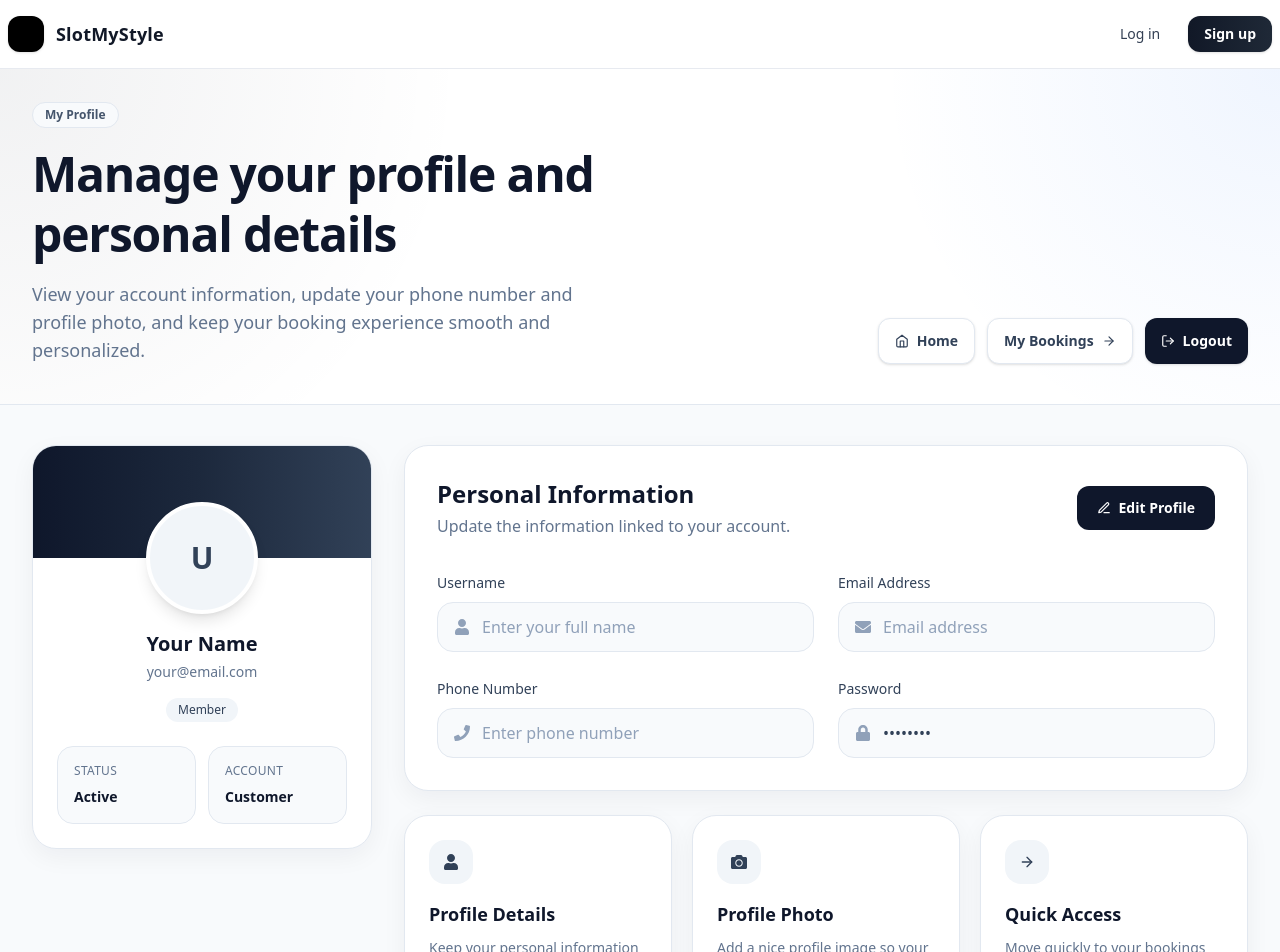
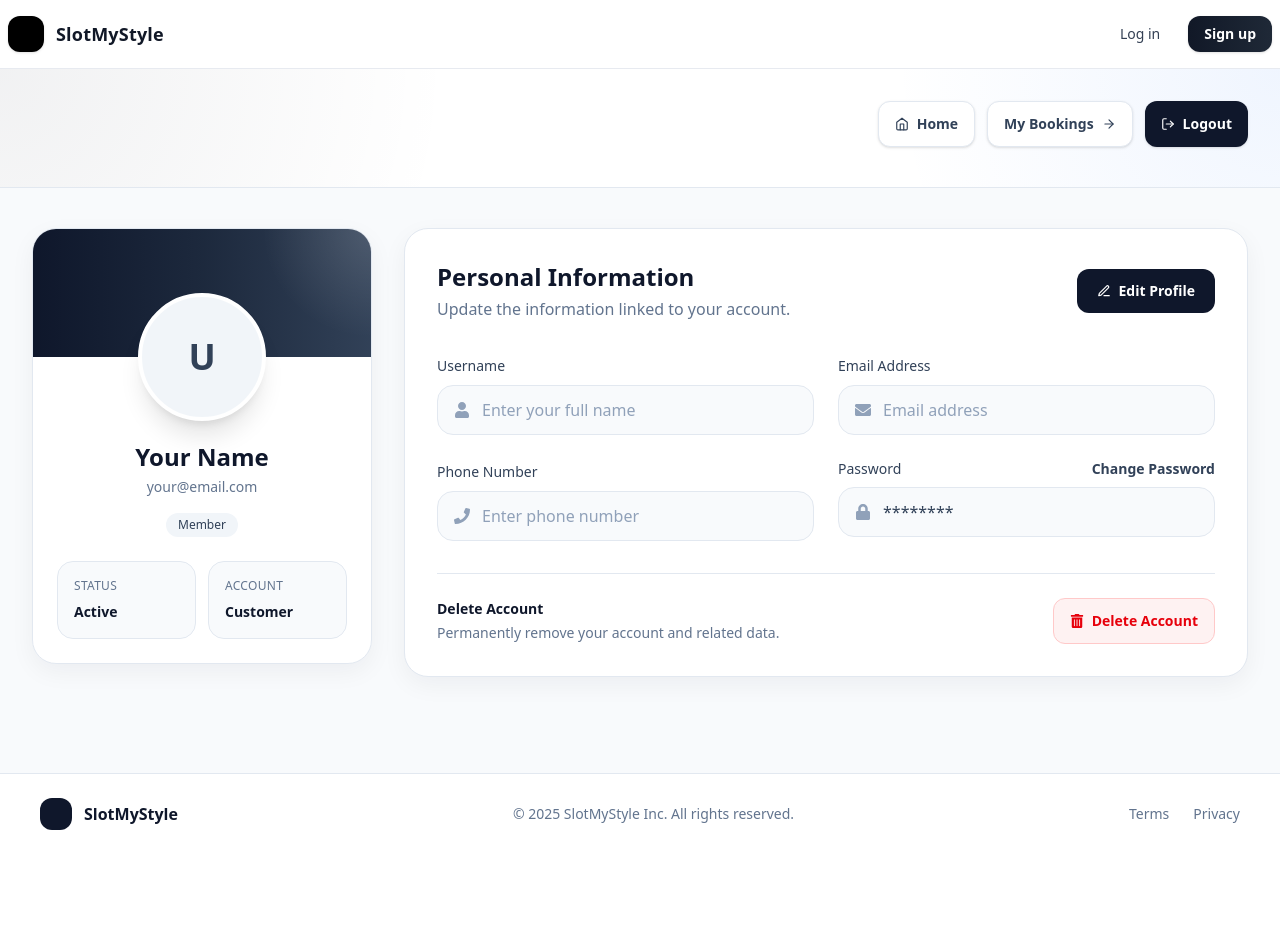
Before and after one commit to Yashraj39/salon-frontend-vercel, a React app: page /profile in a window 1280 px wide. Shown: the top 952 px of the page. After the commit the page ends 854 px from the top, so only its background shows below. Built offline with nearby package versions, Linux system fonts and the light colour scheme; the HTML template or start-up script is replaced by a standard one.

Commit message:
profile page updated

```diff
--- a/src/pages/Profile.jsx
+++ b/src/pages/Profile.jsx
@@ -6,8 +6,16 @@ import {
   FaPhone,
   FaLock,
   FaCamera,
+  FaTrashAlt,
 } from 'react-icons/fa'
-import { FiArrowRight, FiEdit3, FiHome, FiLogOut, FiX } from 'react-icons/fi'
+import {
+  FiArrowRight,
+  FiEdit3,
+  FiHome,
+  FiLogOut,
+  FiX,
+  FiAlertTriangle,
+} from 'react-icons/fi'
 import toast from 'react-hot-toast'
 import Navbar from '../componenets/Navbar'
 
@@ -18,6 +26,8 @@ export default function Profile() {
 
   const [editMode, setEditMode] = useState(false)
   const [backup, setBackup] = useState(null)
+  const [showDeleteModal, setShowDeleteModal] = useState(false)
+  const [showPasswordModal, setShowPasswordModal] = useState(false)
 
   const [userData, setUserData] = useState({
     userId: '',
@@ -51,7 +61,7 @@ export default function Profile() {
           }))
         }
       })
-      .catch(() => {})
+      .catch(() => { })
   }, [])
 
   const initials = useMemo(() => {
@@ -61,10 +71,6 @@ export default function Profile() {
     if (parts.length === 1) return parts[0][0]?.toUpperCase() || 'U'
     return `${parts[0][0] || ''}${parts[1][0] || ''}`.toUpperCase()
   }, [userData.name])
-
-  const joinedLabel = useMemo(() => {
-    return 'Member'
-  }, [])
 
   const handleChange = (e) => {
     const { name, value } = e.target
@@ -93,7 +99,7 @@ export default function Profile() {
       let data = null
       try {
         data = await res.json()
-      } catch {}
+      } catch { }
 
       if (data?.imageUrl) {
         setUserData((prev) => ({ ...prev, avatar: data.imageUrl }))
@@ -135,6 +141,21 @@ export default function Profile() {
     navigate('/home')
   }
 
+  const handleChangePasswordClick = () => {
+    setShowPasswordModal(true)
+  }
+
+  const handlePasswordSubmit = (e) => {
+    e.preventDefault()
+    setShowPasswordModal(false)
+    toast('Change password API will be connected later')
+  }
+
+  const handleConfirmDelete = () => {
+    setShowDeleteModal(false)
+    toast.error('Delete account API will be connected later')
+  }
+
   return (
     <div className='min-h-screen bg-[#f8fafc] text-slate-900 animate-[fadeIn_.35s_ease]'>
       <Navbar />
@@ -142,28 +163,12 @@ export default function Profile() {
       <section className='relative overflow-hidden border-b border-slate-200 bg-white'>
         <div className='absolute inset-0 bg-[radial-gradient(circle_at_top_left,_rgba(15,23,42,0.06),_transparent_35%),radial-gradient(circle_at_top_right,_rgba(59,130,246,0.08),_transparent_30%)]' />
 
-        <div className='relative max-w-7xl mx-auto px-4 sm:px-6 lg:px-8 pt-8 pb-10'>
-          <div className='flex flex-col lg:flex-row lg:items-end lg:justify-between gap-8'>
-            <div className='max-w-2xl'>
-              <span className='inline-flex items-center rounded-full border border-slate-200 bg-slate-50 px-3 py-1 text-xs font-semibold text-slate-600'>
-                My Profile
-              </span>
-
-              <h1 className='mt-4 text-3xl sm:text-4xl md:text-5xl font-bold tracking-tight text-slate-900 leading-tight'>
-                Manage your profile and personal details
-              </h1>
-
-              <p className='mt-4 text-sm sm:text-base md:text-lg text-slate-500 leading-7 max-w-xl'>
-                View your account information, update your phone number and
-                profile photo, and keep your booking experience smooth and
-                personalized.
-              </p>
-            </div>
-
-            <div className='flex flex-wrap gap-3'>
+        <div className='relative max-w-7xl mx-auto px-4 sm:px-6 lg:px-8 pt-6 sm:pt-8 pb-8 sm:pb-10'>
+          <div className='flex justify-center sm:justify-end'>
+            <div className='grid w-full max-w-md grid-cols-1 sm:flex sm:w-auto sm:max-w-none sm:flex-wrap sm:justify-end gap-3 animate-[fadeIn_.55s_ease]'>
               <button
                 onClick={() => navigate('/home')}
-                className='inline-flex items-center gap-2 rounded-xl border border-slate-200 bg-white px-4 py-3 text-sm font-semibold text-slate-700 shadow-sm transition hover:border-slate-300 hover:bg-slate-50'
+                className='inline-flex w-full sm:w-auto items-center justify-center gap-2 rounded-xl border border-slate-200 bg-white px-4 py-3 text-sm font-semibold text-slate-700 shadow-sm transition hover:-translate-y-0.5 hover:border-slate-300 hover:bg-slate-50'
               >
                 <FiHome />
                 Home
@@ -171,7 +176,7 @@ export default function Profile() {
 
               <button
                 onClick={() => navigate('/bookings')}
-                className='inline-flex items-center gap-2 rounded-xl border border-slate-200 bg-white px-4 py-3 text-sm font-semibold text-slate-700 shadow-sm transition hover:border-slate-300 hover:bg-slate-50'
+                className='inline-flex w-full sm:w-auto items-center justify-center gap-2 rounded-xl border border-slate-200 bg-white px-4 py-3 text-sm font-semibold text-slate-700 shadow-sm transition hover:-translate-y-0.5 hover:border-slate-300 hover:bg-slate-50'
               >
                 My Bookings
                 <FiArrowRight />
@@ -179,7 +184,7 @@ export default function Profile() {
 
               <button
                 onClick={handleLogout}
-                className='inline-flex items-center gap-2 rounded-xl bg-slate-900 px-4 py-3 text-sm font-semibold text-white shadow-sm transition hover:bg-slate-800 active:scale-[0.98]'
+                className='inline-flex w-full sm:w-auto items-center justify-center gap-2 rounded-xl bg-slate-900 px-4 py-3 text-sm font-semibold text-white shadow-sm transition hover:-translate-y-0.5 hover:bg-slate-800 active:scale-[0.98]'
               >
                 <FiLogOut />
                 Logout
@@ -191,14 +196,16 @@ export default function Profile() {
 
       <section className='max-w-7xl mx-auto px-4 sm:px-6 lg:px-8 py-8 md:py-10'>
         <div className='grid grid-cols-1 xl:grid-cols-[340px_minmax(0,1fr)] gap-6 xl:gap-8'>
-          <aside className='xl:sticky xl:top-24 h-fit'>
-            <div className='overflow-hidden rounded-3xl border border-slate-200 bg-white shadow-[0_8px_24px_rgba(15,23,42,0.05)]'>
-              <div className='relative h-28 bg-gradient-to-r from-slate-900 via-slate-800 to-slate-700' />
+          <aside className='xl:sticky xl:top-24 h-fit animate-[fadeIn_.45s_ease]'>
+            <div className='overflow-hidden rounded-3xl border border-slate-200 bg-white shadow-[0_8px_24px_rgba(15,23,42,0.05)] transition hover:shadow-[0_18px_40px_rgba(15,23,42,0.08)]'>
+              <div className='relative h-32 bg-gradient-to-r from-slate-900 via-slate-800 to-slate-700'>
+                <div className='absolute inset-0 bg-[radial-gradient(circle_at_top_right,_rgba(255,255,255,0.14),_transparent_30%)]' />
+              </div>
 
               <div className='relative px-6 pb-6'>
-                <div className='-mt-14 flex flex-col items-center text-center'>
+                <div className='-mt-16 flex flex-col items-center text-center'>
                   <div className='relative'>
-                    <div className='h-28 w-28 rounded-full border-4 border-white bg-slate-100 shadow-lg overflow-hidden flex items-center justify-center'>
+                    <div className='h-32 w-32 rounded-full border-4 border-white bg-slate-100 shadow-xl overflow-hidden flex items-center justify-center'>
                       {userData.avatar ? (
                         <img
                           src={userData.avatar}
@@ -206,14 +213,14 @@ export default function Profile() {
                           className='h-full w-full object-cover'
                         />
                       ) : (
-                        <span className='text-3xl font-bold text-slate-700'>
+                        <span className='text-4xl font-bold text-slate-700'>
                           {initials}
                         </span>
                       )}
                     </div>
 
                     {editMode && (
-                      <label className='absolute -bottom-1 -right-1 flex h-10 w-10 cursor-pointer items-center justify-center rounded-full bg-slate-900 text-white shadow-lg transition hover:bg-slate-800'>
+                      <label className='absolute -bottom-1 -right-1 flex h-11 w-11 cursor-pointer items-center justify-center rounded-full bg-slate-900 text-white shadow-lg transition hover:scale-105 hover:bg-slate-800'>
                         <FaCamera className='text-sm' />
                         <input
                           type='file'
@@ -225,7 +232,7 @@ export default function Profile() {
                     )}
                   </div>
 
-                  <h2 className='mt-4 text-xl font-semibold text-slate-900'>
+                  <h2 className='mt-5 text-2xl font-semibold text-slate-900'>
                     {userData.name || 'Your Name'}
                   </h2>
 
@@ -235,8 +242,9 @@ export default function Profile() {
 
                   <div className='mt-4 flex flex-wrap justify-center gap-2'>
                     <span className='rounded-full bg-slate-100 px-3 py-1 text-xs font-medium text-slate-700'>
-                      {joinedLabel}
+                      Member
                     </span>
+
                     {userData.phone && (
                       <span className='rounded-full bg-slate-100 px-3 py-1 text-xs font-medium text-slate-700'>
                         +91 {userData.phone}
@@ -248,7 +256,7 @@ export default function Profile() {
                 {editMode && userData.avatar && (
                   <button
                     onClick={handleRemovePhoto}
-                    className='mt-5 w-full rounded-xl border border-slate-200 bg-white px-4 py-3 text-sm font-medium text-slate-700 transition hover:bg-slate-50'
+                    className='mt-6 w-full rounded-xl border border-slate-200 bg-white px-4 py-3 text-sm font-medium text-slate-700 transition hover:bg-slate-50'
                   >
                     Remove current photo
                   </button>
@@ -277,7 +285,7 @@ export default function Profile() {
             </div>
           </aside>
 
-          <main className='min-w-0 space-y-6'>
+          <main className='min-w-0 animate-[fadeIn_.5s_ease]'>
             <div className='rounded-3xl border border-slate-200 bg-white p-5 sm:p-6 md:p-8 shadow-[0_8px_24px_rgba(15,23,42,0.05)]'>
               <div className='flex flex-col sm:flex-row sm:items-center sm:justify-between gap-4'>
                 <div>
@@ -295,7 +303,7 @@ export default function Profile() {
                       setBackup({ ...userData })
                       setEditMode(true)
                     }}
-                    className='inline-flex items-center justify-center gap-2 rounded-xl bg-slate-900 px-5 py-3 text-sm font-semibold text-white transition hover:bg-slate-800 active:scale-[0.98]'
+                    className='inline-flex items-center justify-center gap-2 rounded-xl bg-slate-900 px-5 py-3 text-sm font-semibold text-white transition hover:-translate-y-0.5 hover:bg-slate-800 active:scale-[0.98]'
                   >
                     <FiEdit3 />
                     Edit Profile
@@ -304,7 +312,7 @@ export default function Profile() {
                   <div className='flex flex-wrap gap-3'>
                     <button
                       onClick={handleSave}
-                      className='rounded-xl bg-slate-900 px-5 py-3 text-sm font-semibold text-white transition hover:bg-slate-800 active:scale-[0.98]'
+                      className='rounded-xl bg-slate-900 px-5 py-3 text-sm font-semibold text-white transition hover:-translate-y-0.5 hover:bg-slate-800 active:scale-[0.98]'
                     >
                       Save Changes
                     </button>
@@ -349,55 +357,30 @@ export default function Profile() {
                   placeholder='Enter phone number'
                 />
 
-                <Input
+                <PasswordField
                   label='Password'
-                  icon={<FaLock />}
-                  type='password'
                   value='********'
-                  disabled
-                  placeholder='Password'
+                  onChangePassword={handleChangePasswordClick}
                 />
               </div>
-            </div>
 
-            <div className='grid grid-cols-1 md:grid-cols-3 gap-5'>
-              <div className='rounded-3xl border border-slate-200 bg-white p-6 shadow-[0_8px_24px_rgba(15,23,42,0.05)] transition hover:-translate-y-1 hover:shadow-[0_18px_40px_rgba(15,23,42,0.10)]'>
-                <div className='flex h-11 w-11 items-center justify-center rounded-2xl bg-slate-100 text-slate-700'>
-                  <FaUser />
+              <div className='mt-8 border-t border-slate-200 pt-6 flex flex-col sm:flex-row sm:items-center sm:justify-between gap-4'>
+                <div>
+                  <h4 className='text-sm font-semibold text-slate-900'>
+                    Delete Account
+                  </h4>
+                  <p className='mt-1 text-sm text-slate-500'>
+                    Permanently remove your account and related data.
+                  </p>
                 </div>
-                <h4 className='mt-4 text-lg font-semibold text-slate-900'>
-                  Profile Details
-                </h4>
-                <p className='mt-2 text-sm leading-6 text-slate-500'>
-                  Keep your personal information updated for a better booking
-                  experience.
-                </p>
-              </div>
 
-              <div className='rounded-3xl border border-slate-200 bg-white p-6 shadow-[0_8px_24px_rgba(15,23,42,0.05)] transition hover:-translate-y-1 hover:shadow-[0_18px_40px_rgba(15,23,42,0.10)]'>
-                <div className='flex h-11 w-11 items-center justify-center rounded-2xl bg-slate-100 text-slate-700'>
-                  <FaCamera />
-                </div>
-                <h4 className='mt-4 text-lg font-semibold text-slate-900'>
-                  Profile Photo
-                </h4>
-                <p className='mt-2 text-sm leading-6 text-slate-500'>
-                  Add a nice profile image so your account feels more personal
-                  and complete.
-                </p>
-              </div>
-
-              <div className='rounded-3xl border border-slate-200 bg-white p-6 shadow-[0_8px_24px_rgba(15,23,42,0.05)] transition hover:-translate-y-1 hover:shadow-[0_18px_40px_rgba(15,23,42,0.10)]'>
-                <div className='flex h-11 w-11 items-center justify-center rounded-2xl bg-slate-100 text-slate-700'>
-                  <FiArrowRight />
-                </div>
-                <h4 className='mt-4 text-lg font-semibold text-slate-900'>
-                  Quick Access
-                </h4>
-                <p className='mt-2 text-sm leading-6 text-slate-500'>
-                  Move quickly to your bookings or return to the homepage from
-                  here.
-                </p>
+                <button
+                  onClick={() => setShowDeleteModal(true)}
+                  className='inline-flex items-center justify-center gap-2 rounded-xl border border-red-200 bg-red-50 px-4 py-3 text-sm font-semibold text-red-600 transition hover:bg-red-100 active:scale-[0.98]'
+                >
+                  <FaTrashAlt className='text-sm' />
+                  Delete Account
+                </button>
               </div>
             </div>
           </main>
@@ -425,6 +408,21 @@ export default function Profile() {
           </div>
         </div>
       </footer>
+
+      {showDeleteModal && (
+        <DeleteAccountModal
+          onClose={() => setShowDeleteModal(false)}
+          onConfirm={handleConfirmDelete}
+          userName={userData.name}
+        />
+      )}
+
+      {showPasswordModal && (
+        <ChangePasswordModal
+          onClose={() => setShowPasswordModal(false)}
+          onSubmit={handlePasswordSubmit}
+        />
+      )}
     </div>
   )
 }
@@ -435,11 +433,10 @@ function Input({ label, icon, disabled, ...props }) {
       <label className='text-sm font-medium text-slate-700'>{label}</label>
 
       <div
-        className={`mt-2 flex items-center gap-3 rounded-2xl border px-4 py-3 transition ${
-          disabled
-            ? 'border-slate-200 bg-slate-50'
-            : 'border-slate-200 bg-white focus-within:border-slate-300 focus-within:shadow-[0_0_0_4px_rgba(15,23,42,0.04)]'
-        }`}
+        className={`mt-2 flex items-center gap-3 rounded-2xl border px-4 py-3 transition ${disabled
+          ? 'border-slate-200 bg-slate-50'
+          : 'border-slate-200 bg-white focus-within:border-slate-300 focus-within:shadow-[0_0_0_4px_rgba(15,23,42,0.04)]'
+          }`}
       >
         <span className='text-slate-400'>{icon}</span>
 
@@ -452,3 +449,186 @@ function Input({ label, icon, disabled, ...props }) {
     </div>
   )
 }
+
+function PasswordField({ label, value, onChangePassword }) {
+  return (
+    <div>
+      <div className='flex items-center justify-between gap-3'>
+        <label className='text-sm font-medium text-slate-700'>{label}</label>
+        <button
+          type='button'
+          onClick={onChangePassword}
+          className='text-xs sm:text-sm font-semibold text-slate-700 transition hover:text-slate-900'
+        >
+          Change Password
+        </button>
+      </div>
+
+      <div className='mt-2 flex items-center gap-3 rounded-2xl border border-slate-200 bg-slate-50 px-4 py-3 transition'>
+        <span className='text-slate-400'>
+          <FaLock />
+        </span>
+
+        <input
+          value={value}
+          disabled
+          className='flex-1 bg-transparent text-sm sm:text-base text-slate-700 outline-none disabled:cursor-not-allowed'
+        />
+      </div>
+    </div>
+  )
+}
+
+function ChangePasswordModal({ onClose, onSubmit }) {
+  const [formData, setFormData] = useState({
+    currentPassword: '',
+    newPassword: '',
+    confirmPassword: '',
+  })
+
+  const handleChange = (e) => {
+    const { name, value } = e.target
+    setFormData((prev) => ({ ...prev, [name]: value }))
+  }
+
+  return (
+    <div className='fixed inset-0 z-[100] flex items-center justify-center bg-slate-900/55 backdrop-blur-[2px] px-4 animate-[fadeIn_.2s_ease]'>
+      <div className='w-full max-w-md rounded-3xl border border-slate-200 bg-white shadow-[0_20px_60px_rgba(15,23,42,0.22)] animate-[fadeIn_.25s_ease]'>
+        <div className='flex items-center justify-between border-b border-slate-200 px-6 py-5'>
+          <div>
+            <h3 className='text-xl font-semibold text-slate-900'>
+              Change Password
+            </h3>
+            <p className='mt-1 text-sm text-slate-500'>
+              Update your account password.
+            </p>
+          </div>
+
+          <button
+            onClick={onClose}
+            className='rounded-xl p-2 text-slate-500 transition hover:bg-slate-100 hover:text-slate-900'
+          >
+            <FiX className='text-lg' />
+          </button>
+        </div>
+
+        <form onSubmit={onSubmit} className='px-6 py-6 space-y-4'>
+          <ModalInput
+            label='Current Password'
+            name='currentPassword'
+            type='password'
+            value={formData.currentPassword}
+            onChange={handleChange}
+          />
+
+          <ModalInput
+            label='New Password'
+            name='newPassword'
+            type='password'
+            value={formData.newPassword}
+            onChange={handleChange}
+          />
+
+          <ModalInput
+            label='Confirm New Password'
+            name='confirmPassword'
+            type='password'
+            value={formData.confirmPassword}
+            onChange={handleChange}
+          />
+
+          <div className='flex flex-col-reverse sm:flex-row sm:justify-end gap-3 pt-2'>
+            <button
+              type='button'
+              onClick={onClose}
+              className='rounded-xl border border-slate-200 bg-white px-5 py-3 text-sm font-semibold text-slate-700 transition hover:bg-slate-50'
+            >
+              Cancel
+            </button>
+
+            <button
+              type='submit'
+              className='rounded-xl bg-slate-900 px-5 py-3 text-sm font-semibold text-white transition hover:bg-slate-800 active:scale-[0.98]'
+            >
+              Update Password
+            </button>
+          </div>
+        </form>
+      </div>
+    </div>
+  )
+}
+
+function ModalInput({ label, ...props }) {
+  return (
+    <div>
+      <label className='text-sm font-medium text-slate-700'>{label}</label>
+      <input
+        {...props}
+        className='mt-2 w-full rounded-2xl border border-slate-200 bg-white px-4 py-3 text-sm text-slate-700 outline-none transition focus:border-slate-300 focus:shadow-[0_0_0_4px_rgba(15,23,42,0.04)]'
+      />
+    </div>
+  )
+}
+
+function DeleteAccountModal({ onClose, onConfirm, userName }) {
+  return (
+    <div className='fixed inset-0 z-[100] flex items-center justify-center bg-slate-900/55 backdrop-blur-[2px] px-4 animate-[fadeIn_.2s_ease]'>
+      <div className='w-full max-w-lg rounded-3xl border border-slate-200 bg-white shadow-[0_20px_60px_rgba(15,23,42,0.22)] animate-[fadeIn_.25s_ease]'>
+        <div className='flex items-start justify-between gap-4 border-b border-slate-200 px-6 py-5'>
+          <div className='flex items-start gap-3'>
+            <div className='mt-0.5 flex h-11 w-11 items-center justify-center rounded-2xl bg-red-50 text-red-600'>
+              <FiAlertTriangle className='text-xl' />
+            </div>
+
+            <div>
+              <h3 className='text-xl font-semibold text-slate-900'>
+                Delete account?
+              </h3>
+              <p className='mt-1 text-sm text-slate-500'>
+                Please confirm this action before continuing.
+              </p>
+            </div>
+          </div>
+
+          <button
+            onClick={onClose}
+            className='rounded-xl p-2 text-slate-500 transition hover:bg-slate-100 hover:text-slate-900'
+          >
+            <FiX className='text-lg' />
+          </button>
+        </div>
+
+        <div className='px-6 py-6'>
+          <div className='rounded-2xl border border-red-200 bg-red-50 px-4 py-4'>
+            <p className='text-sm leading-6 text-slate-700'>
+              You are about to delete{' '}
+              <span className='font-semibold text-slate-900'>
+                {userName || 'your account'}
+              </span>
+              . This action may permanently remove your profile, bookings, and
+              related account data.
+            </p>
+          </div>
+        </div>
+
+        <div className='flex flex-col-reverse sm:flex-row sm:justify-end gap-3 border-t border-slate-200 px-6 py-5'>
+          <button
+            onClick={onClose}
+            className='rounded-xl border border-slate-200 bg-white px-5 py-3 text-sm font-semibold text-slate-700 transition hover:bg-slate-50'
+          >
+            Cancel
+          </button>
+
+          <button
+            onClick={onConfirm}
+            className='inline-flex items-center justify-center gap-2 rounded-xl bg-red-600 px-5 py-3 text-sm font-semibold text-white transition hover:bg-red-700 active:scale-[0.98]'
+          >
+            <FaTrashAlt className='text-sm' />
+            Yes, Delete Account
+          </button>
+        </div>
+      </div>
+    </div>
+  )
+}
```
